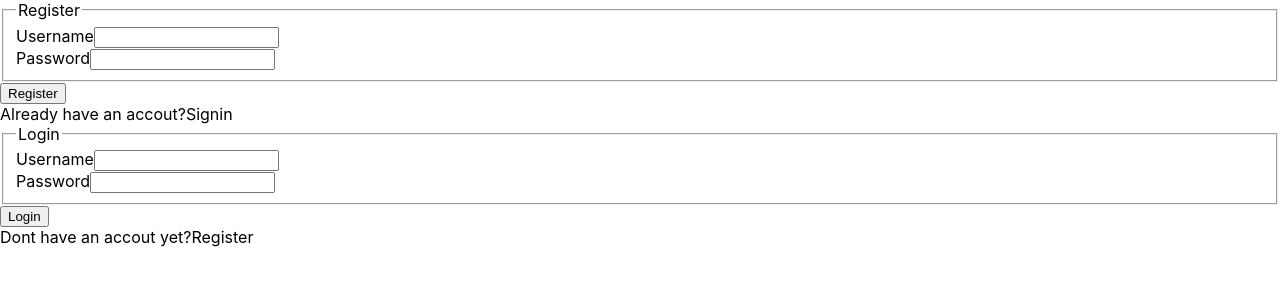
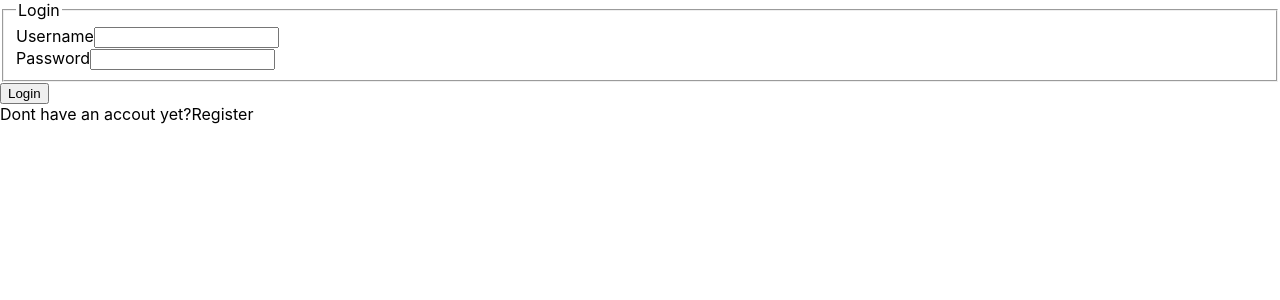
Before and after one commit to Esmail99/GuestBook-Frontend, a React (Create React App) app: page / in a window 1280 px wide. Shown: the top 300 px of the page. Built offline with nearby package versions, Linux system fonts and the light colour scheme; the HTML template or start-up script is replaced by a standard one.

Commit message:
handle navigation between components and routing

```diff
--- a/src/App.js
+++ b/src/App.js
@@ -3,15 +3,34 @@ import "./App.css";
 import Register from "./components/Register";
 import Login from "./components/Login";
 
+const initialState = {
+  route: "login",
+  isSignedin: false,
+  userInfo: {},
+};
+
 class App extends Component {
+  constructor() {
+    super();
+    this.state = initialState;
+  }
+
+  changeRoute = (route) => {
+    this.setState({ route });
+  };
+
   render() {
+    const { route } = this.state;
     return (
-      <div>
-        <Register />
+      <>
+        {route === "login" ? (
+          <Login changeRoute={this.changeRoute} />
+        ) : route === "register" ? (
+          <Register changeRoute={this.changeRoute} />
+        ) : null}
         {/* <NavBar /> */}
-        <Login />
         {/* <Home /> */}
-      </div>
+      </>
     );
   }
 }
--- a/src/components/Login.js
+++ b/src/components/Login.js
@@ -19,6 +19,7 @@ class Login extends React.Component {
   };
 
   render() {
+    const { changeRoute } = this.props;
     return (
       <main className="pa4 black-80">
         <form className="measure center" onSubmit={this.onFormSubmit}>
@@ -57,7 +58,10 @@ class Login extends React.Component {
           </div>
           <div className="lh-copy mt3">
             Dont have an accout yet?
-            <span className="f6 link blue dim underline pointer ml1">
+            <span
+              className="f6 link blue dim underline pointer ml1"
+              onClick={() => changeRoute("register")}
+            >
               Register
             </span>
           </div>
--- a/src/components/Register.js
+++ b/src/components/Register.js
@@ -19,11 +19,12 @@ class Register extends React.Component {
   };
 
   render() {
+    const { changeRoute } = this.props;
     return (
       <main className="pa4 black-80">
         <form className="measure center" onSubmit={this.onFormSubmit}>
           <fieldset id="sign_up" className="ba b--transparent ph0 mh0">
-            <legend className="f4 fw6 ph0 mh0">Register</legend>
+            <legend className="f3 fw6 ph0 mh0">Register</legend>
             <div className="mt3">
               <label className="db fw6 lh-copy f6">Username</label>
               <input
@@ -57,8 +58,11 @@ class Register extends React.Component {
           </div>
           <div className="lh-copy mt3">
             Already have an accout?
-            <span className="f6 link blue dim underline pointer ml1">
-              Signin
+            <span
+              className="f6 link blue dim underline pointer ml1"
+              onClick={() => changeRoute("login")}
+            >
+              Login
             </span>
           </div>
         </form>
```
